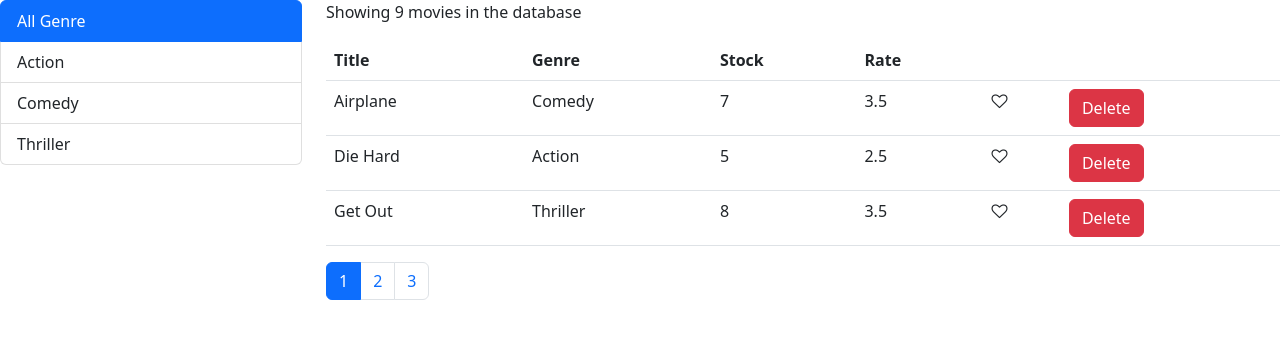
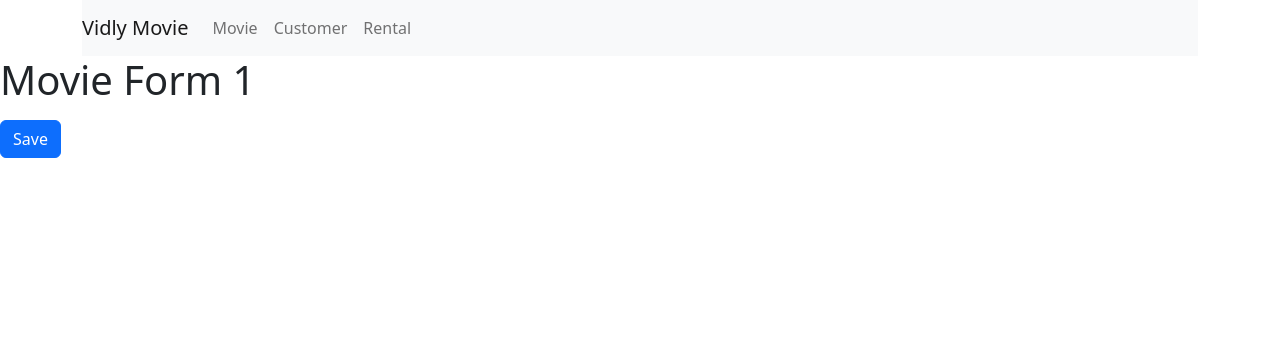
Before and after one commit to AzharUddinSheikh/VidlyModieApp, a React (Create React App) app: page /movie/1 in a window 1280 px wide. Shown: the top 338 px of the page. Built offline with nearby package versions, Linux system fonts and the light colour scheme.

Commit message:
router, extract common table, movie detail page

```diff
--- a/src/App.js
+++ b/src/App.js
@@ -1,9 +1,31 @@
 import './App.css';
+import NavBar from './component/NavBar';
 import Movie from './movie';
+import Rental from './component/Rental';
+import Customer from './component/Customer';
+import {Routes, Route, Navigate} from 'react-router-dom';
+import MovieDetail from './component/MovieDetail';
+import NotFound from './component/common/NotFound';
+
 
 function App() {
   return (
-    <Movie />
+    <>
+      <NavBar />
+      <Routes>
+        <Route path='/rental' element={<Rental />} />
+
+        <Route path='/customer' element={<Customer />} />
+
+        <Route path='/movie/:id' element={<MovieDetail />} />
+
+        <Route path='/movies' element={<Movie />} />
+
+        <Route path='/not-found' element={<NotFound />} />
+
+        <Route path='/' element={<Navigate to='/movies'/>} />
+      </Routes>
+    </>
   );
 }
 
--- /dev/null
+++ b/src/component/Customer.jsx
@@ -0,0 +1,9 @@
+import React, { Component } from 'react'
+
+const Customer = () => {
+    return (
+        <h1>Customer</h1>
+    );
+}
+
+export default Customer;
--- /dev/null
+++ b/src/component/MovieDetail.jsx
@@ -0,0 +1,16 @@
+import React from 'react'
+import { useParams } from 'react-router-dom';
+
+
+const MovieDetail = () => {
+    const movieID = useParams()?.id;
+
+    return (
+        <>
+            <h1 className='mb-3'>Movie Form {movieID}</h1>
+            <button className='btn btn-primary'>Save</button>
+        </>
+    );
+}
+
+export default MovieDetail;
--- /dev/null
+++ b/src/component/NavBar.jsx
@@ -0,0 +1,28 @@
+import React from 'react';
+import { Link, NavLink } from 'react-router-dom';
+
+
+const NavBar = () => {
+    return (
+        <div className="container">
+            <nav className="navbar navbar-expand-lg navbar-light bg-light">
+                <NavLink className="navbar-brand" to="/">Vidly Movie</NavLink>
+                <div className="collapse navbar-collapse" id="navbarNav">
+                    <ul className="navbar-nav">
+                    <li className="nav-item active">
+                        <NavLink className="nav-link" to="/movies">Movie</NavLink>
+                    </li>
+                    <li className="nav-item">
+                        <NavLink className="nav-link" to="/customer">Customer</NavLink>
+                    </li>
+                    <li className="nav-item">
+                        <NavLink className="nav-link" to="/rental">Rental</NavLink>
+                    </li>
+                    </ul>
+                </div>
+            </nav>
+        </div>
+    );
+}
+
+export default NavBar;
--- /dev/null
+++ b/src/component/Rental.jsx
@@ -0,0 +1,9 @@
+import React, { Component } from 'react';
+
+const Rental = () => {
+    return (
+        <h1>Rental</h1>
+    );
+}
+
+export default Rental;
--- /dev/null
+++ b/src/component/common/NotFound.jsx
@@ -0,0 +1,9 @@
+import React, { Component } from 'react';
+
+const NotFound = () => {
+    return (
+        <h1>Not Found</h1>
+    );
+}
+
+export default NotFound;
--- /dev/null
+++ b/src/component/common/Table.jsx
@@ -0,0 +1,20 @@
+import React from 'react';
+import TableBody from './TableBody';
+import TableHeader from './tableHeader';
+
+const Table = ({columns, allData, onSort, sortColumn}) => {
+    return (
+        <table className="table">
+           <TableHeader
+                onSort={onSort}
+                sortColumn={sortColumn}
+                columns={columns}
+                />
+            <TableBody
+                allData={allData}
+                columns={columns}/>
+        </table>
+    );
+}
+
+export default Table;
--- a/src/component/movieTable.jsx
+++ b/src/component/movieTable.jsx
@@ -1,13 +1,12 @@
-import React, { Component } from 'react'
+import React from 'react'
 import Like from './common/Like';
-import TableBody from './common/TableBody';
-import TableHeader from './common/tableHeader';
+import Table from './common/Table';
 
 
 const MovieTable = ({data, onLike, onDelete, onSort, sortColumn}) => {
 
     const columns = [
-        {key: 'title', label:'Title', sort:true},
+        {key: 'title', label:'Title', content:(movie) => <a href={`/movie/${movie._id}`}>{movie.title}</a>, sort:true},
         {key: 'genre.name', label:'Genre', sort:true},
         {key: 'numberInStock', label:'Stock', sort:true},
         {key: 'dailyRentalRate', label:'Rate', sort:true},
@@ -16,16 +15,11 @@ const MovieTable = ({data, onLike, onDelete, onSort, sortColumn}) => {
     ]
 
     return (
-        <table className="table">
-           <TableHeader
-                onSort={onSort}
-                sortColumn={sortColumn}
-                columns={columns}
-                />
-            <TableBody
-                allData={data}
-                columns={columns}/>
-        </table>
+        <Table
+            allData={data}
+            columns={columns}
+            onSort={onSort}
+            sortColumn={sortColumn}/>
     );
 }
 
--- a/src/index.js
+++ b/src/index.js
@@ -4,10 +4,13 @@ import './index.css';
 import App from './App';
 import 'bootstrap/dist/css/bootstrap.css'
 import 'font-awesome/css/font-awesome.css';
+import { BrowserRouter } from 'react-router-dom';
 
 const root = ReactDOM.createRoot(document.getElementById('root'));
 root.render(
   <React.StrictMode>
-    <App />
+    <BrowserRouter>
+      <App />
+    </BrowserRouter>
   </React.StrictMode>
 );
```
